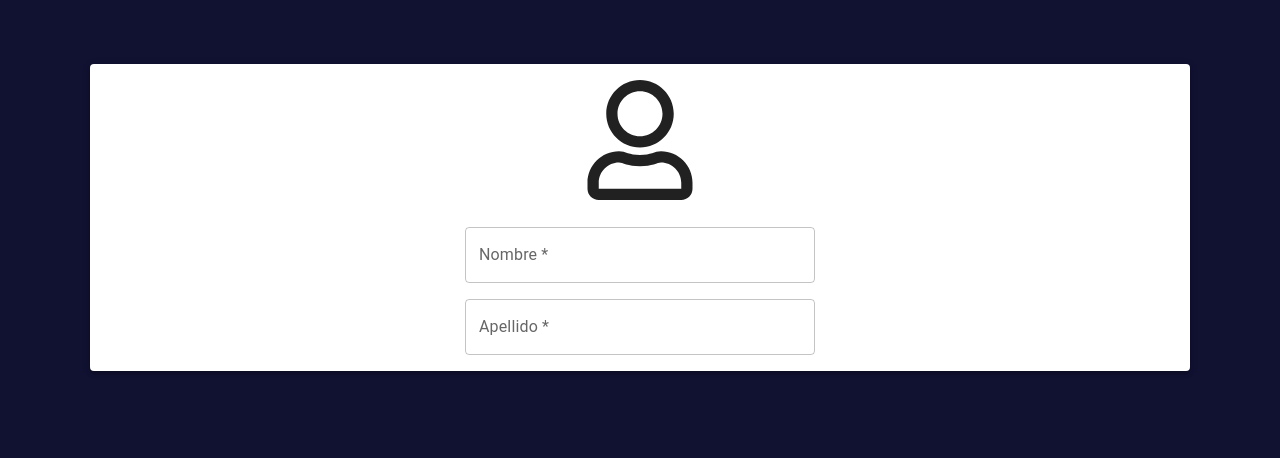
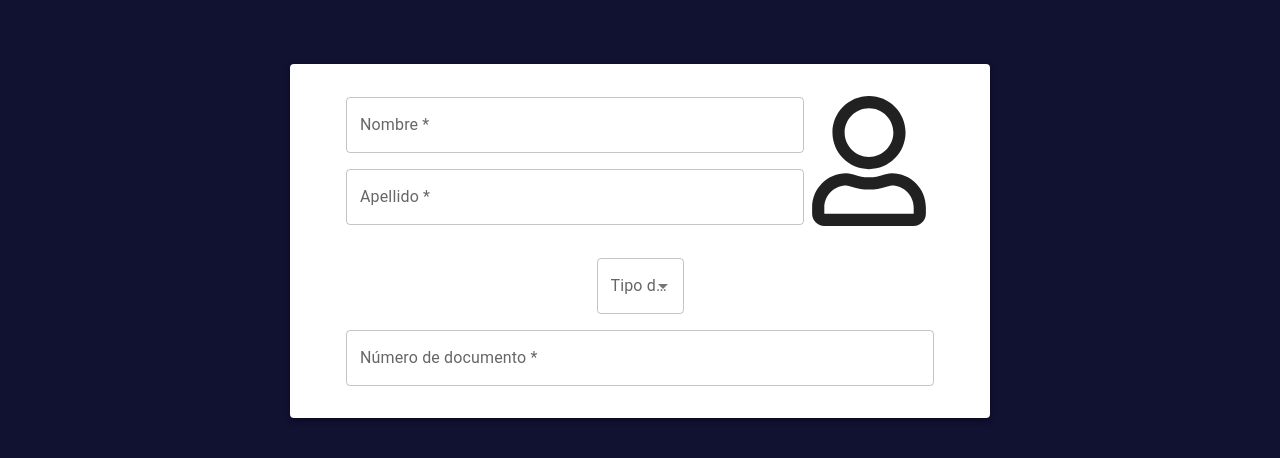
Before and after one commit to jolgo1989/madesForm, a React (Vite) app: page / in a window 1280 px wide. Shown: the top 458 px of the page. Built offline with nearby package versions, Linux system fonts and the light colour scheme.

Commit message:
se configuro img e inputname

```diff
--- a/src/components/PruebaForm.jsx
+++ b/src/components/PruebaForm.jsx
@@ -1,5 +1,6 @@
 import { FaRegUser } from "react-icons/fa";
 import { useForm, Controller } from "react-hook-form"; // Importa el hook useForm desde la librería react-hook-form
+import { useTheme } from "@mui/material/styles";
 import Date from "./Date";
 import {
   Paper,
@@ -42,32 +43,50 @@ const PruebaForm = () => {
     reset();
   });
 
+  const theme = useTheme();
+
   return (
     <Paper
       sx={{
         mt: 8,
         px: 4,
         py: 2,
-        maxWidth: 1100,
+        maxWidth: 700,
         mx: "auto",
       }}
       elevation={3}
     >
       <Container
-        sx={{ display: "flex", flexDirection: "column", alignItems: "center" }}
+        sx={{
+          display: "flex",
+          flexDirection: "column",
+          alignItems: "center",
+          justifyContent: "space-around",
+          [theme.breakpoints.up("md")]: {
+            flexDirection: "row",
+          },
+        }}
       >
         {/* Imagen */}
-        <Box sx={{ fontSize: 120 }}>
+        <Box
+          sx={{
+            display: "flex",
+            fontSize: 130,
+            my: 2,
+            [theme.breakpoints.up("md")]: {
+              order: 1,
+            },
+          }}
+        >
           <FaRegUser />
         </Box>
-
         <Box
           sx={{
             display: "flex",
             flexDirection: "column", // Alinear los elementos en una fila
+            gap: 2,
+            width: "100%",
 
-            gap: 2,
-            width: 350,
             //! flexWrap: "wrap", // Envolver a la siguiente línea si no hay espacio suficiente
           }}
         >
@@ -123,8 +142,74 @@ const PruebaForm = () => {
             error={errors.apellido}
             helperText={errors.apellido?.message}
           />
-          {/* Tipo de documento */}
         </Box>
+      </Container>
+
+      <Container
+        sx={{
+          display: "flex",
+          flexDirection: "column",
+          alignItems: "center",
+          justifyContent: "space-around",
+          gap: 2,
+          my: 2,
+        }}
+      >
+        <Controller
+          name="tipoDocumento"
+          control={control}
+          rules={{ required: "Campo requerido" }}
+          render={({ field: { onChange, value }, fieldState: { error } }) => (
+            <Autocomplete
+              id="selector-tipo"
+              options={tipos}
+              value={value}
+              onChange={(e, newValue) => {
+                onChange(newValue);
+              }}
+              renderInput={(params) => (
+                <TextField
+                  {...params}
+                  label="Tipo de documento"
+                  error={!!error}
+                  helperText={error ? error.message : null}
+                />
+              )}
+            />
+          )}
+        />
+        {/* Numeros de documento */}
+        <TextField
+          sx={{
+            width: "100%",
+          }}
+          id="numero-documento-input"
+          label="Número de documento *"
+          variant="outlined"
+          {...register("documento", {
+            required: {
+              value: true,
+              message: "Campo requerido",
+            },
+            pattern: {
+              value: /^[0-9]+$/,
+              message: "Utilice solo caracteres numéricos",
+            },
+            //  validación personalizada del valor ingresado en un campo de formulario
+
+            validate: (value) => {
+              if (value.length < 4 || value.length > 10) {
+                return "Solo se acepta números, máximo 10 caracteres";
+              }
+              return true; // Retornar true si la validación es exitosa.
+            },
+          })}
+          onKeyUp={() => {
+            trigger("documento");
+          }}
+          error={errors.documento}
+          helperText={errors.documento?.message}
+        />
       </Container>
     </Paper>
   );
```
Also changed, not shown: src/components/PruebaForm.css (added, +29 -0 lines).
